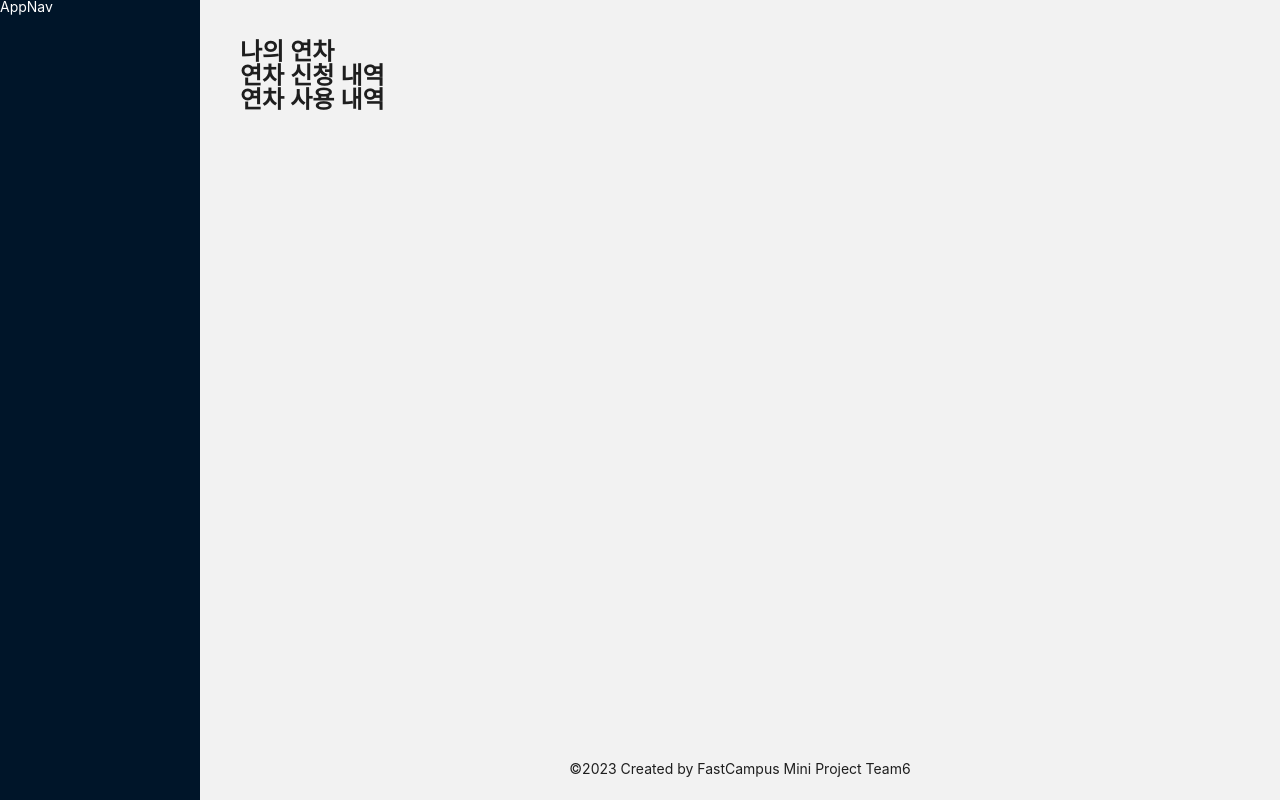
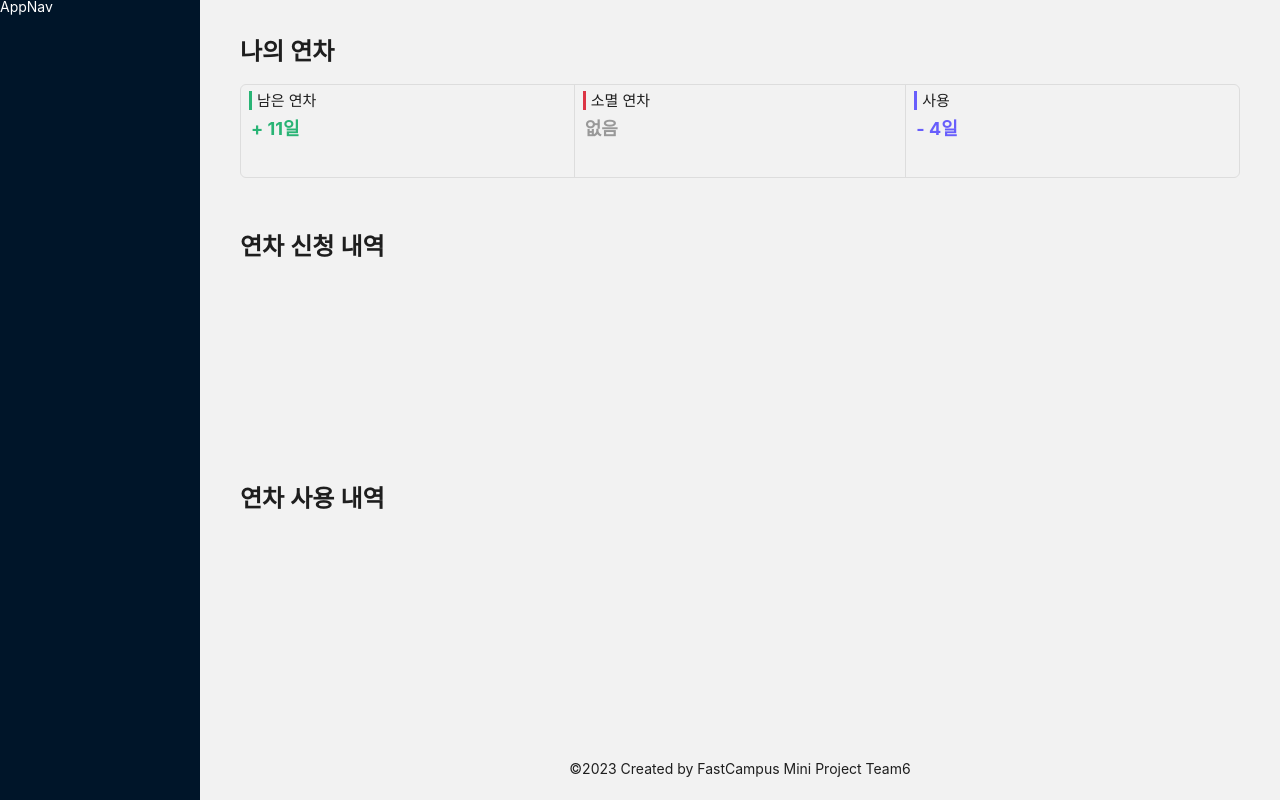
Before and after one commit to FC-MINI-6/mini-project-FE, a React (Vite) app: page /day_off in a window 1280 px wide. Built offline with nearby package versions, Linux system fonts and the light colour scheme.

Commit message:
feat: DayOffSummary Component 추가

```diff
--- a/src/GlobalStyle.ts
+++ b/src/GlobalStyle.ts
@@ -6,10 +6,14 @@ const GlobalStyle = createGlobalStyle`
   --color-white: #fff;
   --color-black: #000;
   --color-bg: #F2F2F2;
-  --color-border: #eee;
+  --color-border: #ddd;
   --color-blue-1: #010626;
   --color-blue-2: #395BBF;
   --color-blue-3:#1374F2;
+  --color-green-1: #29b475;
+  --color-red-1: #dc3545;
+  --color-yellow-1: #ffc107;
+  --color-purple-1: #685efc;
  }
 
 
--- a/src/GlobalThemeConfig.ts
+++ b/src/GlobalThemeConfig.ts
@@ -5,12 +5,16 @@ const { getDesignToken } = theme
 export const config: ThemeConfig = {
   token: {
     colorPrimary: '#0554F2',
-    colorBorder: '#EEE',
+    colorBorder: '#DDD',
     colorBgLayout: '#F2F2F2',
     colorWhite: '#FFFFFF',
     'blue-1': '#010626',
     'blue-2': '#395BBF',
-    'blue-3': '#1374F2'
+    'blue-3': '#1374F2',
+    'green-1': '#29b475',
+    'red-1': '#dc3545',
+    'yellow-1': '#ffc107',
+    'purple-1': '#685efc'
   },
   components: {
     Layout: {
--- /dev/null
+++ b/src/components/dayoff/DayOffSummary.tsx
@@ -0,0 +1,22 @@
+import React from 'react'
+import { MyDayOffCount } from 'components/index'
+import { dayOffTypes } from 'constants/index'
+
+import { Col, Row } from 'antd'
+import { globalToken } from '@/GlobalThemeConfig'
+
+export const DayOffSummary = React.memo(() => {
+  return (
+    <Row style={{ flexGrow: 0.7, border: `1px solid ${globalToken.colorBorder}`, borderRadius: 6 }}>
+      <Col span={8}>
+        <MyDayOffCount type={dayOffTypes.AVAILABLE} day={11} />
+      </Col>
+      <Col span={8}>
+        <MyDayOffCount type={dayOffTypes.EXTINCTION} day={0} />
+      </Col>
+      <Col span={8}>
+        <MyDayOffCount type={dayOffTypes.USED} day={4} />
+      </Col>
+    </Row>
+  )
+})
--- /dev/null
+++ b/src/components/dayoff/MyDayOffCount.tsx
@@ -0,0 +1,51 @@
+import React from 'react'
+import { TDayOffTypes } from 'constants/index'
+
+import { styled } from 'styled-components'
+
+type TMyDayOffCountProps = {
+  type: TDayOffTypes
+  day: number
+}
+
+export const MyDayOffCount = React.memo(({ type, day }: TMyDayOffCountProps) => {
+  return (
+    <DayOffCount type={type} day={day}>
+      <h4>{type.title}</h4>
+      <div>{day ? `${type.operator} ${day}일` : '없음'}</div>
+    </DayOffCount>
+  )
+})
+
+const DayOffCount = styled.div<TMyDayOffCountProps>`
+  height: 100%;
+
+  ${({ type }) =>
+    type.type === 'EXTINCTION' &&
+    'border-left: 1px solid var(--color-border); border-right: 1px solid var(--color-border);'}
+
+  h4 {
+    font-size: 15px;
+    padding: 8px 8px 8px 16px;
+    position: relative;
+
+    &::before {
+      content: '';
+      display: block;
+      width: 3px;
+
+      position: absolute;
+      top: 6px;
+      left: 8px;
+      bottom: 6px;
+      background-color: ${({ type }) => type.color};
+    }
+  }
+
+  div {
+    color: ${({ type, day }) => (day !== 0 ? type.color : '#999')};
+    font-size: 18px;
+    font-weight: 700;
+    padding: 4px 10px 0;
+  }
+`
--- /dev/null
+++ b/src/components/dayoff/index.ts
@@ -0,0 +1,2 @@
+export * from 'components/dayoff/DayOffSummary'
+export * from 'components/dayoff/MyDayOffCount'
--- a/src/components/index.ts
+++ b/src/components/index.ts
@@ -1 +1,2 @@
 export * from 'components/common'
+export * from 'components/dayoff'
--- /dev/null
+++ b/src/constants/dayOffTypes.ts
@@ -0,0 +1,27 @@
+export const dayOffTypes = {
+  AVAILABLE: {
+    type: 'AVAILABLE',
+    title: '남은 연차',
+    color: 'var(--color-green-1)',
+    operator: '+'
+  },
+  EXTINCTION: {
+    type: 'EXTINCTION',
+    title: '소멸 연차',
+    color: 'var(--color-red-1)',
+    operator: '-'
+  },
+  USED: {
+    type: 'USED',
+    title: '사용',
+    color: 'var(--color-purple-1)',
+    operator: '-'
+  }
+}
+
+export type TDayOffTypes = {
+  type: string
+  title: string
+  color: string
+  operator: string
+}
--- a/src/constants/index.ts
+++ b/src/constants/index.ts
@@ -0,0 +1 @@
+export * from 'constants/dayOffTypes'
--- a/src/pages/DayOff.tsx
+++ b/src/pages/DayOff.tsx
@@ -1,12 +1,21 @@
-import React from 'react'
+import { DayOffSummary } from 'components/index'
 import { styled } from 'styled-components'
 
 export const DayOff = () => {
   return (
     <Container>
-      <h2>나의 연차</h2>
-      <h2>연차 신청 내역</h2>
-      <h2>연차 사용 내역</h2>
+      <Wapper>
+        <h2>나의 연차</h2>
+        <DayOffSummary />
+      </Wapper>
+
+      <Wapper>
+        <h2>연차 신청 내역</h2>
+      </Wapper>
+
+      <Wapper>
+        <h2>연차 사용 내역</h2>
+      </Wapper>
     </Container>
   )
 }
@@ -15,6 +24,19 @@ const Container = styled.section`
   padding: 40px;
   display: flex;
   flex-direction: column;
+  gap: 40px;
+  height: 100%;
+`
+
+const Wapper = styled.div`
+  display: flex;
+  flex-direction: column;
+  gap: 20px;
+  flex-grow: 1;
+
+  &:first-child {
+    flex-grow: 0.3;
+  }
 
   h2 {
     font-size: 24px;
```
